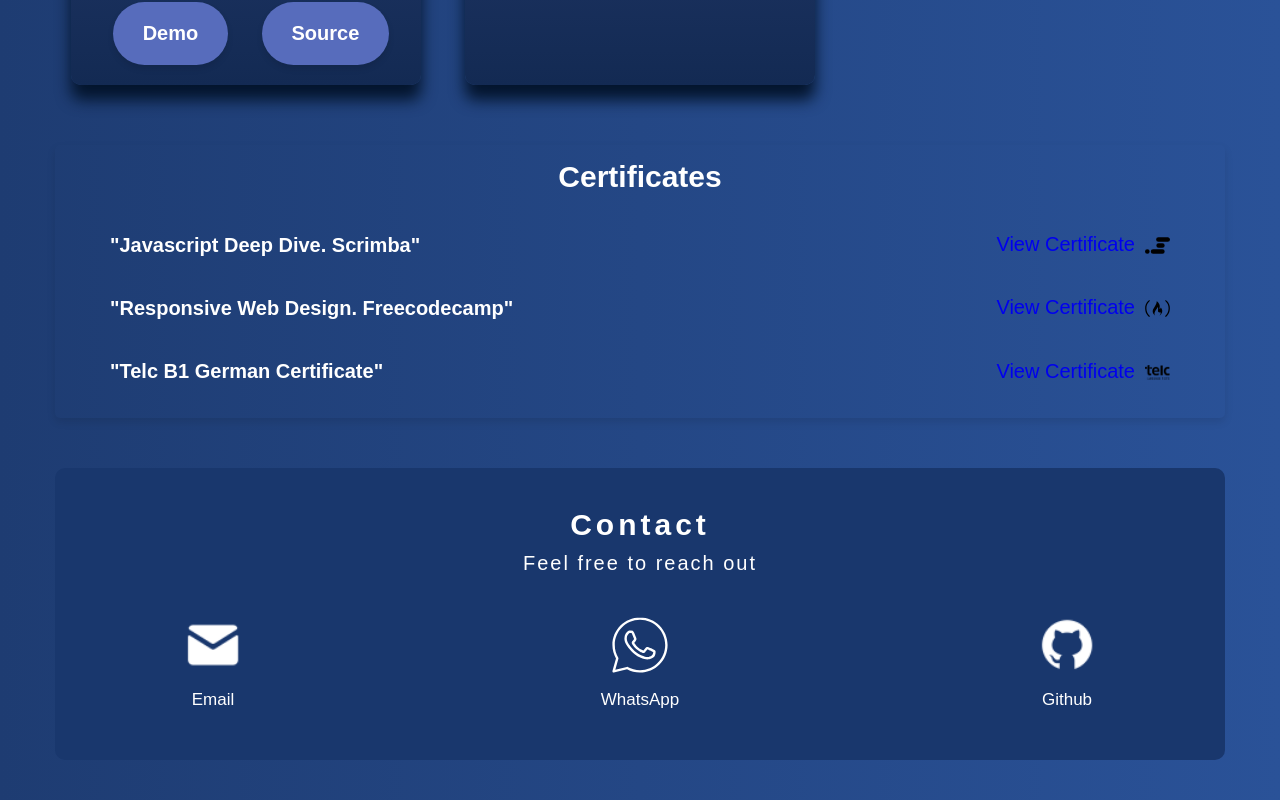
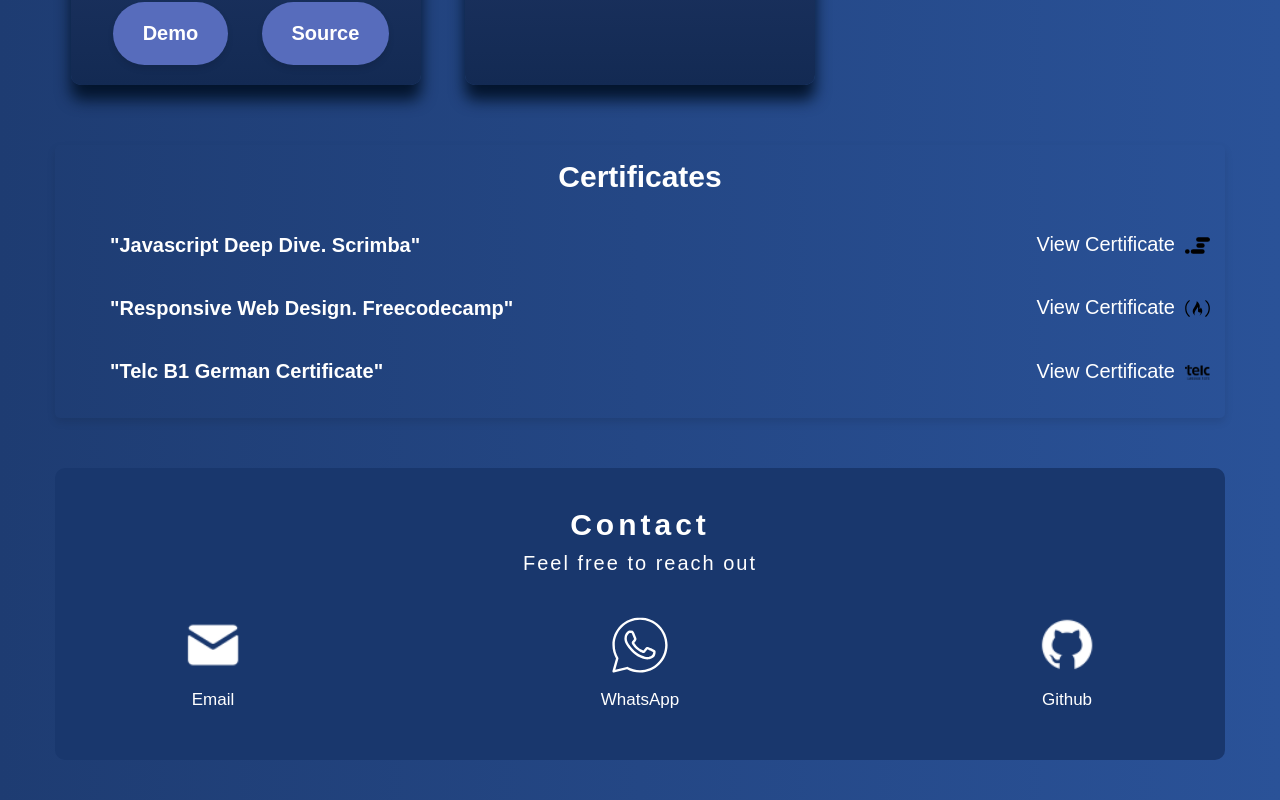
Before and after one commit to SeverinDenys/react-portfolio, a React (Vite) app: page / in a window 1280 px wide. Shown: the part 6688-7488 px from the top of the page. Built offline with nearby package versions, Linux system fonts and the light colour scheme.

Commit message:
fixing the default blue color on IOS

```diff
--- a/src/components/Certificate/certificates.scss
+++ b/src/components/Certificate/certificates.scss
@@ -51,19 +51,30 @@
       text-decoration: none;
       justify-content: center;
       display: flex;
-      align-items: center; /* Align icon inside link */
+      align-items: center;
       margin: 1rem 0;
-      @media (min-width: 768px) {
-        padding-right: 4rem;
+      color: $color-text; /* This will inherit the parent's text color */
+      -webkit-tap-highlight-color: transparent; /* Removes the tap highlight on iOS */
     }
 
-      &:hover {
+    a:visited {
+      color: $color-text; /* or your specific color */
+    }
+
+    /* To maintain the hover state if needed */
+    a:hover {
       text-decoration: none;
       color: $color-description;
     }
 
-      &:visited {
-        color: $color-text;
+    /* To prevent the default blue color on iOS */
+    a,
+    a:link,
+    a:visited,
+    a:hover,
+    a:active {
+      -webkit-text-fill-color: inherit;
+      -webkit-tap-highlight-color: transparent;
     }
 
     img {
@@ -73,4 +84,3 @@
     }
   }
 }
-}
```
Lines whose indentation alone changed are shown as unchanged.
